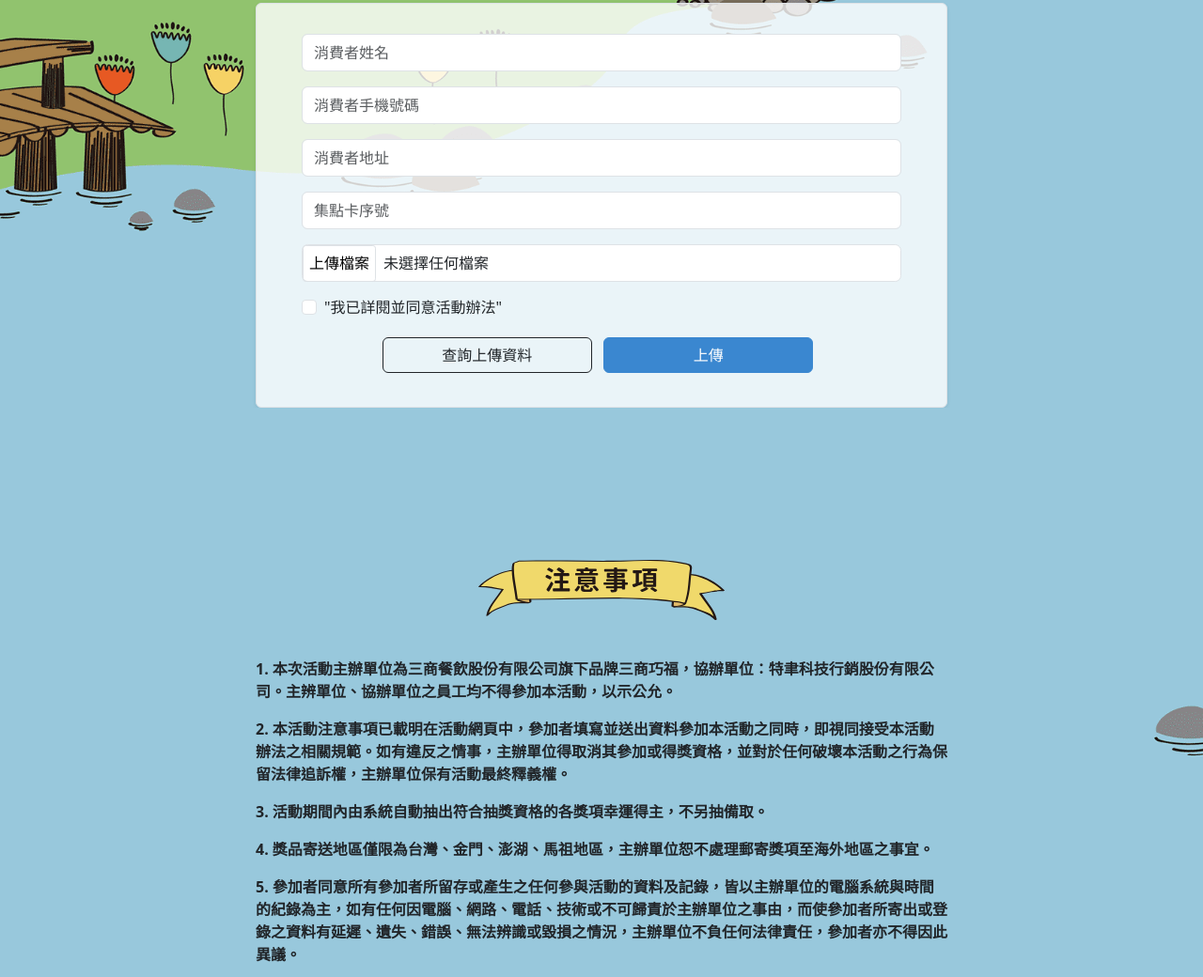
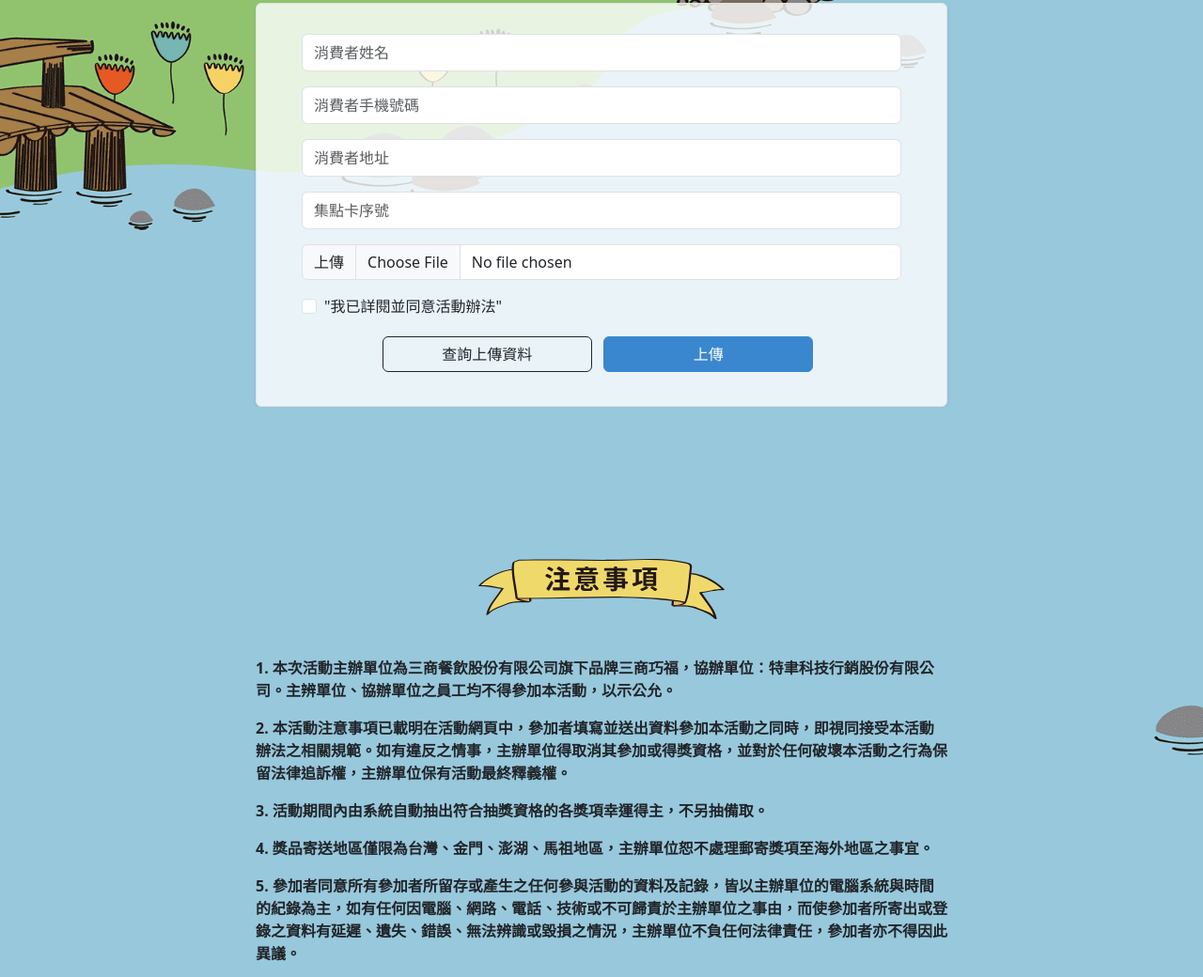
Before and after one commit to cathy19/333, a plain HTML site: page index.html in a window 1280 px wide. Shown: the part 3338-4378 px from the top of the page at 94% size. Drawn offline with Linux system fonts and the light colour scheme.

Commit message:
Update index.html
no

```diff
--- a/index.html
+++ b/index.html
@@ -396,7 +396,7 @@
                     required
                   />
                 </div>
-                <div class="form-group mt-3 load">
+<!--                 <div class="form-group mt-3 load">
                   <input type="button" id="btn" value="上傳檔案"><span id="text">未選擇任何檔案</span>
                   <input
                     style="position:absolute;left:0;top:0;opacity:0;"
@@ -406,6 +406,10 @@
                     class="form-control"
                     required
                   />
+                </div> -->
+                <div class="input-group mb-3" style="margin-top: 1rem;">
+                  <label class="input-group-text" for="inputGroupFile01">上傳</label>
+                  <input type="file" class="form-control" id="inputGroupFile01">
                 </div>
                 <div class="form-check">
                   <input
```
